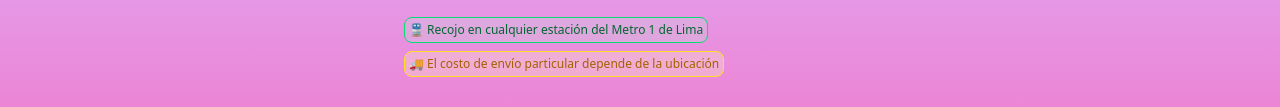
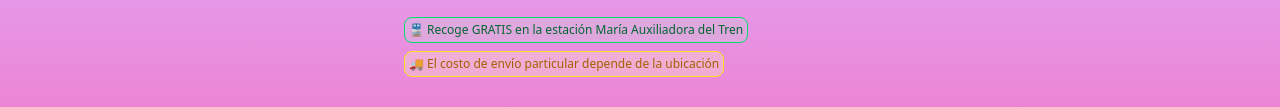
Before and after one commit to 1nfinit0/fufa, an Astro site: page /CUI-NA-000002 in a window 1280 px wide. Shown: the part 857-964 px from the top of the page. Built offline with nearby package versions, Linux system fonts and the light colour scheme; Astro itself is replaced by a stand-in of ours.

Commit message:
Actualizar ProductInfo.astro

```diff
--- a/src/components/ProductInfo.astro
+++ b/src/components/ProductInfo.astro
@@ -22,7 +22,7 @@ const { item } = Astro.props;
 
   <p class="descript mx-4 mb-4 text-justify text-gray-800 text-sm">{item.descripcion}</p>
 
-  <span class="bg-green-200/20 p-1 text-xs text-green-800 w-fit rounded-lg mx-5 border border-green-400 m-1">🚆 Recojo en cualquier estación del Metro 1 de Lima</span>
+  <span class="bg-green-200/20 p-1 text-xs text-green-800 w-fit rounded-lg mx-5 border border-green-400 m-1">🚆 Recoge GRATIS en la estación María Auxiliadora del Tren</span>
 
   <span class="bg-yellow-100/30 p-1 text-xs text-yellow-700 w-fit rounded-lg mx-5 border border-yellow-300 m-1">🚚 El costo de envío particular depende de la ubicación</span>
 </div>
```
